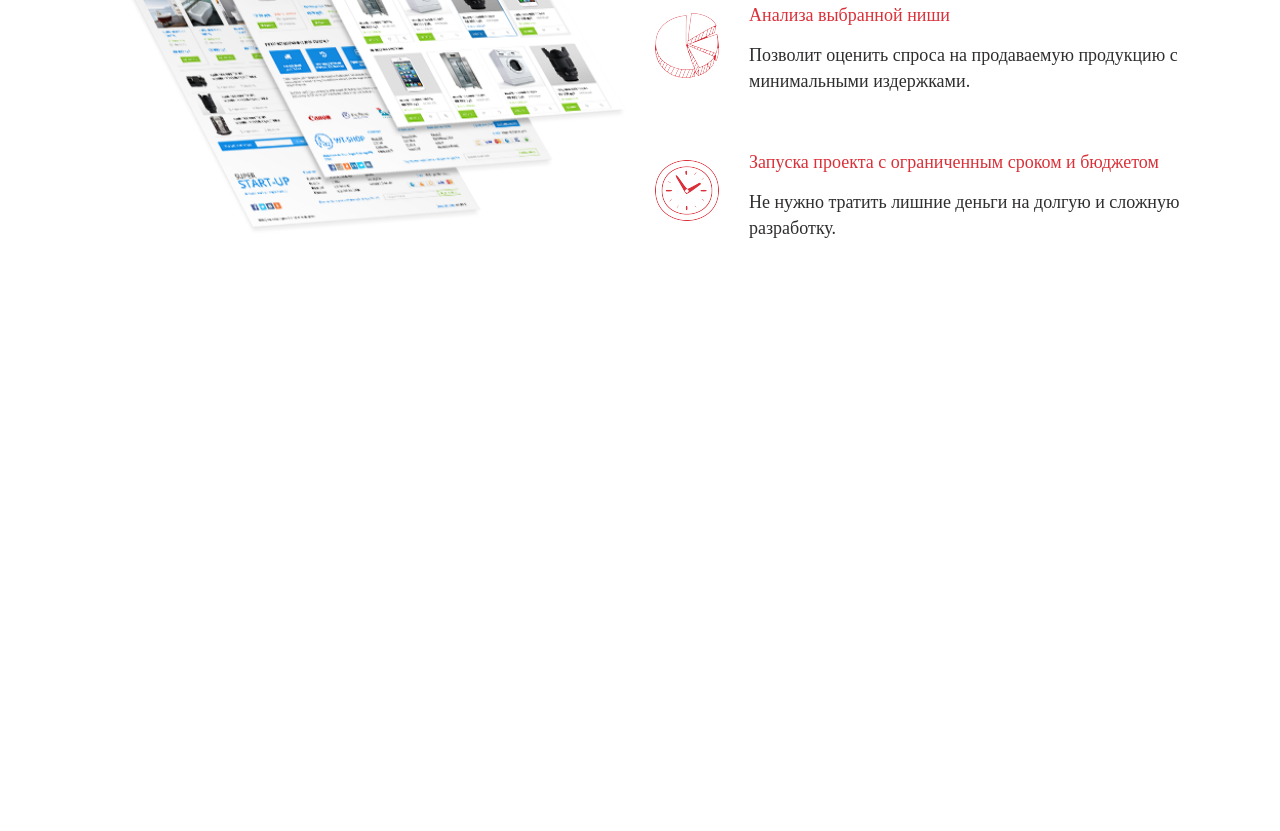
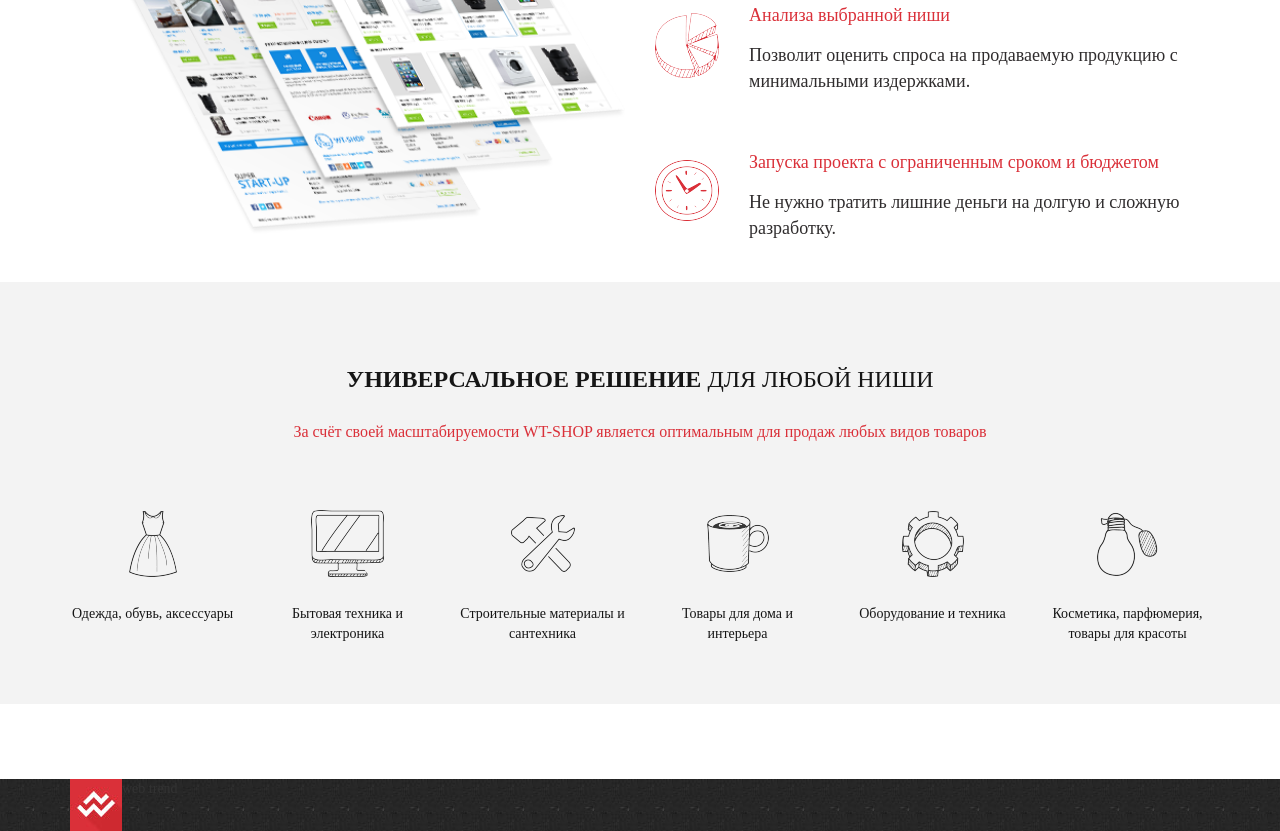
Before and after one commit to Sigizmund2012/webtrends, a website: page build/index.html in a window 1280 px wide. Shown: the part 1089-1920 px from the top of the page. Before the commit the page ends 1406 px from the top, so only its background shows below. Drawn offline with nearby package versions, Linux system fonts and the light colour scheme; files that its build step writes are made by us from their sources.

Commit message:
Over stop solution

```diff
--- a/build/index.html
+++ b/build/index.html
@@ -44,7 +44,8 @@
 			<div class="col-sm-6">
 				<section class="suitable-offer">
 					<h2 class="suitable-offer__heading">Наше решение идеально подойдёт для:</h2>
-					<div class="suitable-offer__elem suitable-offer_paper-airplane"><span class="suitable-offer_first-line">Запуска стартапа</span>
+					<div class="suitable-offer__elem suitable-offer_paper-airplane"><span
+							class="suitable-offer_first-line">Запуска стартапа</span>
 						Оптимальное решение для бизнеса, который только начинает свою деятельность в Интернете.
 					</div>
 					<div class="suitable-offer__elem suitable-offer_niche"><span class="suitable-offer_first-line">Анализа выбранной ниши</span>
@@ -60,9 +61,65 @@
 		</div>
 	</div>
 	<section class="stop-solution">
-
+		<div class="container">
+			<div class="row">
+				<div class="col-xs-12">
+					<h2 class="stop-solution__heading"><span class="stop-solution_pick-out">Универсальное решение</span> для любой ниши</h2>
+				</div>
+				<div class="col-xs-12"><div class="stop-solution__description">За счёт своей масштабируемости WT-SHOP является оптимальным для продаж любых видов товаров</div></div>
+			</div>
+			<div class="row">
+				<div class="col-sm-2 col-xs-12">
+					<div class="stop-solution__position">
+						<div class="stop-solution__icon stop-solution_clothes"></div>
+						<div class="stop-solution__goodies">Одежда, обувь, аксессуары</div>
+					</div>
+				</div>
+				<div class="col-sm-2 col-xs-12">
+					<div class="stop-solution__position">
+						<div class="stop-solution__icon stop-solution_electronics"></div>
+						<div class="stop-solution__goodies">Бытовая техника и электроника</div>
+					</div>
+				</div>
+				<div class="col-sm-2 col-xs-12">
+					<div class="stop-solution__position">
+						<div class="stop-solution__icon stop-solution_constr-materials"></div>
+						<div class="stop-solution__goodies">Строительные материалы и сантехника</div>
+					</div>
+				</div>
+				<div class="col-sm-2 col-xs-12">
+					<div class="stop-solution__position">
+						<div class="stop-solution__icon stop-solution_interier"></div>
+						<div class="stop-solution__goodies">Товары для дома и интерьера</div>
+					</div>
+				</div>
+				<div class="col-sm-2 col-xs-12">
+					<div class="stop-solution__position">
+						<div class="stop-solution__icon stop-solution_tools"></div>
+						<div class="stop-solution__goodies">Оборудование и техника</div>
+					</div>
+				</div>
+				<div class="col-sm-2 col-xs-12">
+					<div class="stop-solution__position">
+						<div class="stop-solution__icon stop-solution_cosmetic"></div>
+						<div class="stop-solution__goodies">Косметика, парфюмерия, товары для красоты</div>
+					</div>
+				</div>
+			</div>
+		</div>
 	</section>
 </article>
-<footer></footer>
+<footer>
+	<div class="container">
+		<div class="row">
+			<div class="col-sm-2">
+				<div class="web-trends">
+					<div class="web-trends__logo"></div>
+					<div class="web-trends__text">web trend</div>
+				</div>
+			</div>
+		</div>
+	</div>
+</footer>
 </body>
 </html>
--- a/build/scss/styles.scss
+++ b/build/scss/styles.scss
@@ -113,6 +113,77 @@ article {
   }
 }
 
+.stop-solution{
+  background-color: #f3f3f3;
+  padding-top: 60px;
+  padding-bottom: 60px;
+  margin-top: 40px;
+  &__heading{
+    font-size: 24px;
+    color: #161616;
+    text-align: center;
+    text-transform: uppercase;
+    font-weight: normal;
+    margin-bottom: 25px;
+    padding: 0;
+  }
+  &__description{
+    font-size: 16px;
+    text-align: center;
+    color: #da3039;
+  }
+  &__position{
+    margin-top: 65px;
+  }
+  &__icon{
+    width: 75px;
+    height: 70px;
+    margin: auto;
+  }
+  &__goodies{
+    margin-top: 25px;
+    color: #151515;
+    text-align: center;
+    font-size: 14px;
+  }
+  &_electronics{
+    background: url("../img/electronics.png") center no-repeat;
+  }
+  &_clothes{
+    background: url("../img/clothes.png") center no-repeat;
+  }
+  &_constr-materials{
+    background: url("../img/constr_materials.png") center no-repeat;
+  }
+  &_interier{
+    background: url("../img/cup.png") center no-repeat;
+  }
+  &_tools{
+    background: url("../img/tools.png") center no-repeat;
+  }
+  &_cosmetic{
+    background: url("../img/cosmetic.png") center no-repeat;
+  }
+  &_pick-out{
+    font-weight: bold;
+  }
+}
+
+/* Footer */
+
+footer{
+  background: url("../img/footer-texture.jpg");
+}
+
+.web-trends{
+  &__logo{
+    width: 52px;
+    height: 52px;
+    background: url("../img/wt-logo.jpg") center no-repeat;
+    float: left;
+  }
+}
+
 /* Media-queries */
 
 // Phones
@@ -125,11 +196,11 @@ article {
   .main-heading {
     &,
     &__second-line {
-      font-size: 18px;
+      font-size: 12px;
     }
   }
   .header-description {
-    margin: 55% 0 3%;
+    margin: 65% 0 3%;
     &__link,
     &__download {
       width: 45px;
@@ -153,6 +224,14 @@ article {
     }
     &__elem {
       margin: 20px 0 0 64px;
+    }
+  }
+  .stop-solution{
+    &__position{
+      margin-top: 20px;
+    }
+    &__goodies{
+      margin-top: 10px;
     }
   }
 }
```
Also changed, not shown: build/img/clothes.png (added), build/img/constr_materials.png (added), build/img/cosmetic.png (added), build/img/cup.png (added), build/img/electronics.png (added), build/img/footer-texture.jpg (added), build/img/tools.png (added), build/img/wt-logo.jpg (added).
